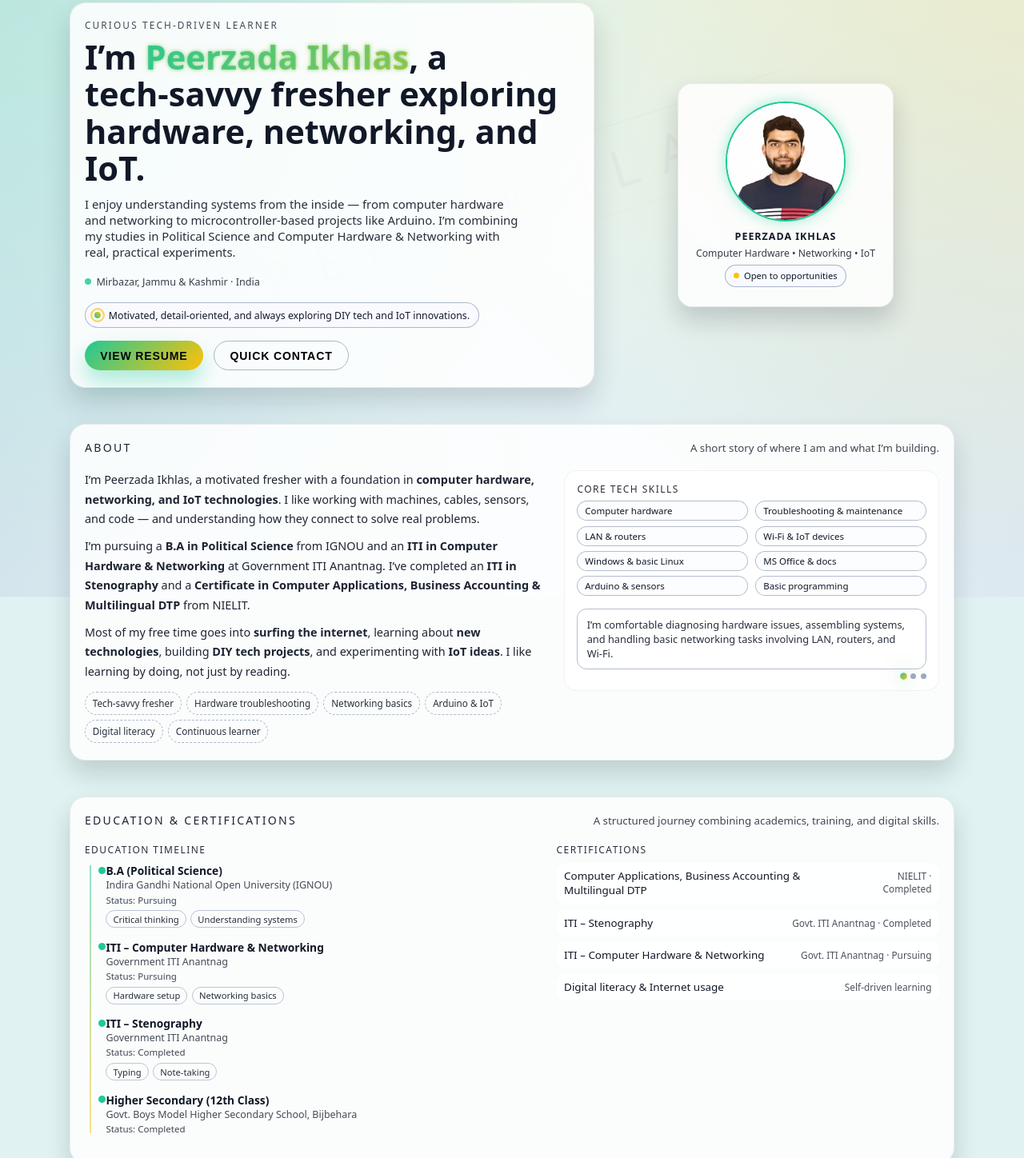
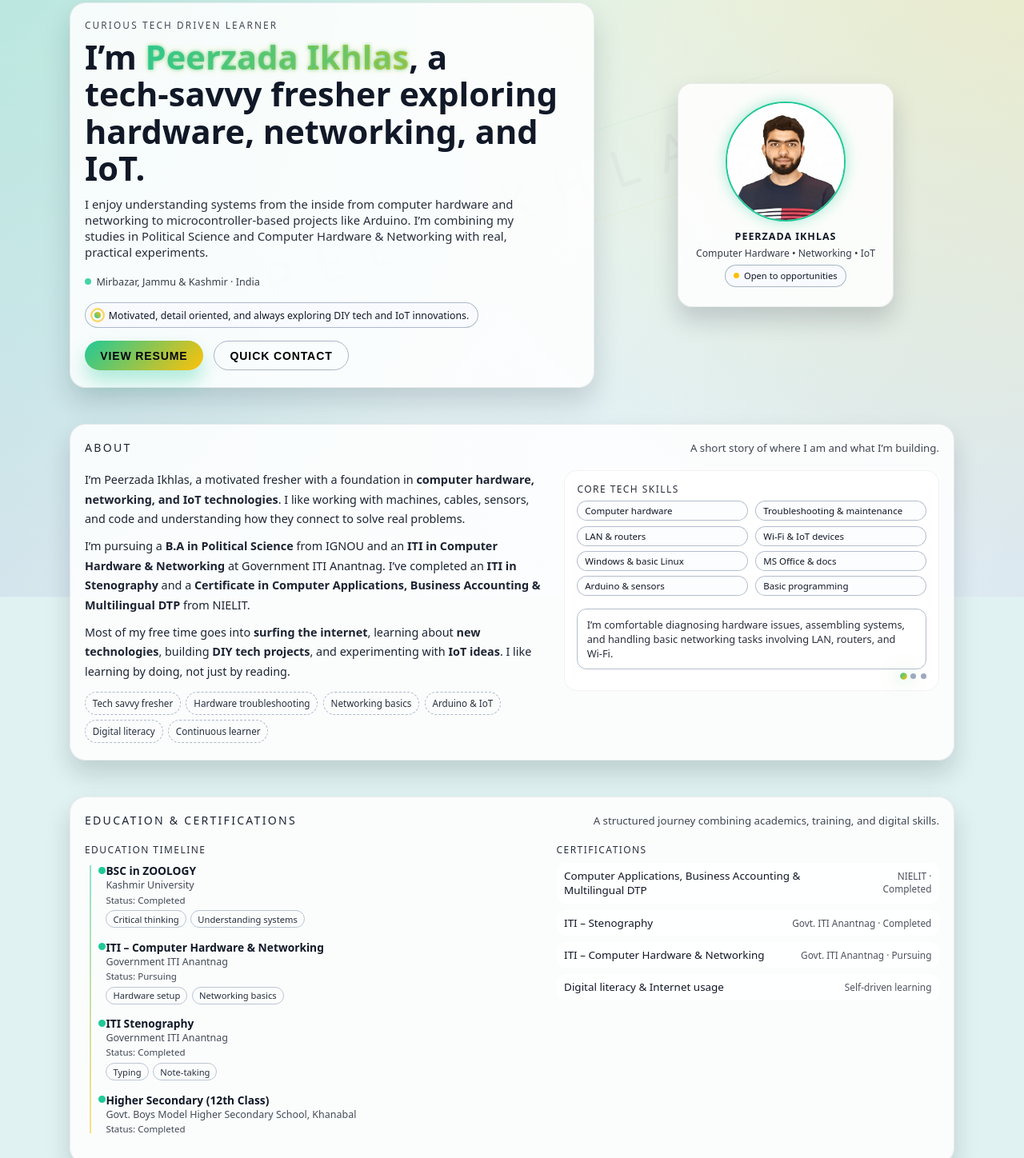
Before and after one commit to peerzadaikhlas/peerzadaikhlas.github.io, a plain HTML site: page index.html in a window 1280 px wide. Shown: the part 147-1595 px from the top of the page at 80% size. Drawn offline with Linux system fonts and the light colour scheme.

Commit message:
Update index.html

```diff
--- a/index.html
+++ b/index.html
@@ -1566,12 +1566,12 @@
     <main>
         <section class="hero" id="hero">
             <div class="hero-card hero-text fade-in-up">
-                <div class="hero-kicker">CURIOUS TECH-DRIVEN LEARNER</div>
+                <div class="hero-kicker">CURIOUS TECH DRIVEN LEARNER</div>
                 <h1 class="hero-heading">
                     I’m <span>Peerzada Ikhlas</span>, a tech‑savvy fresher exploring hardware, networking, and IoT.
                 </h1>
                 <p class="hero-sub">
-                    I enjoy understanding systems from the inside — from computer hardware and networking
+                    I enjoy understanding systems from the inside from computer hardware and networking
                     to microcontroller‑based projects like Arduino. I’m combining my studies in Political Science
                     and Computer Hardware &amp; Networking with real, practical experiments.
                 </p>
@@ -1583,7 +1583,7 @@
 
                 <div class="hero-highlight-strip">
                     <div class="pulse-dot"></div>
-                    <div>Motivated, detail‑oriented, and always exploring DIY tech and IoT innovations.</div>
+                    <div>Motivated, detail oriented, and always exploring DIY tech and IoT innovations.</div>
                 </div>
 
                 <div class="hero-actions">
@@ -1629,7 +1629,7 @@
                         <p>
                             I’m Peerzada Ikhlas, a motivated fresher with a foundation in
                             <strong>computer hardware, networking, and IoT technologies</strong>.
-                            I like working with machines, cables, sensors, and code — and understanding how
+                            I like working with machines, cables, sensors, and code and understanding how
                             they connect to solve real problems.
                         </p>
                         <p style="margin-top:0.6rem;">
@@ -1645,7 +1645,7 @@
                         </p>
 
                         <div class="tags-row">
-                            <span class="tag">Tech‑savvy fresher</span>
+                            <span class="tag">Tech savvy fresher</span>
                             <span class="tag">Hardware troubleshooting</span>
                             <span class="tag">Networking basics</span>
                             <span class="tag">Arduino &amp; IoT</span>
@@ -1681,7 +1681,7 @@
                                         </div>
                                         <div class="slide">
                                             I enjoy working on small IoT and Arduino projects, especially those that connect
-                                            sensors, automation, and real‑world problem solving.
+                                            sensors, automation, and real world problem solving.
                                         </div>
                                     </div>
                                     <div class="slider-controls">
@@ -1712,9 +1712,9 @@
                         <div class="timeline">
                             <div class="timeline-item">
                                 <div class="timeline-dot"></div>
-                                <div class="timeline-title">B.A (Political Science)</div>
-                                <div class="timeline-meta">Indira Gandhi National Open University (IGNOU)</div>
-                                <div class="timeline-status">Status: Pursuing</div>
+                                <div class="timeline-title">BSC in ZOOLOGY</div>
+                                <div class="timeline-meta">Kashmir University</div>
+                                <div class="timeline-status">Status: Completed</div>
                                 <div class="pill-row">
                                     <span class="pill-small">Critical thinking</span>
                                     <span class="pill-small">Understanding systems</span>
@@ -1734,7 +1734,7 @@
 
                             <div class="timeline-item">
                                 <div class="timeline-dot"></div>
-                                <div class="timeline-title">ITI – Stenography</div>
+                                <div class="timeline-title">ITI  Stenography</div>
                                 <div class="timeline-meta">Government ITI Anantnag</div>
                                 <div class="timeline-status">Status: Completed</div>
                                 <div class="pill-row">
@@ -1747,7 +1747,7 @@
                                 <div class="timeline-dot"></div>
                                 <div class="timeline-title">Higher Secondary (12th Class)</div>
                                 <div class="timeline-meta">
-                                    Govt. Boys Model Higher Secondary School, Bijbehara
+                                    Govt. Boys Model Higher Secondary School, Khanabal
                                 </div>
                                 <div class="timeline-status">Status: Completed</div>
                             </div>
```
